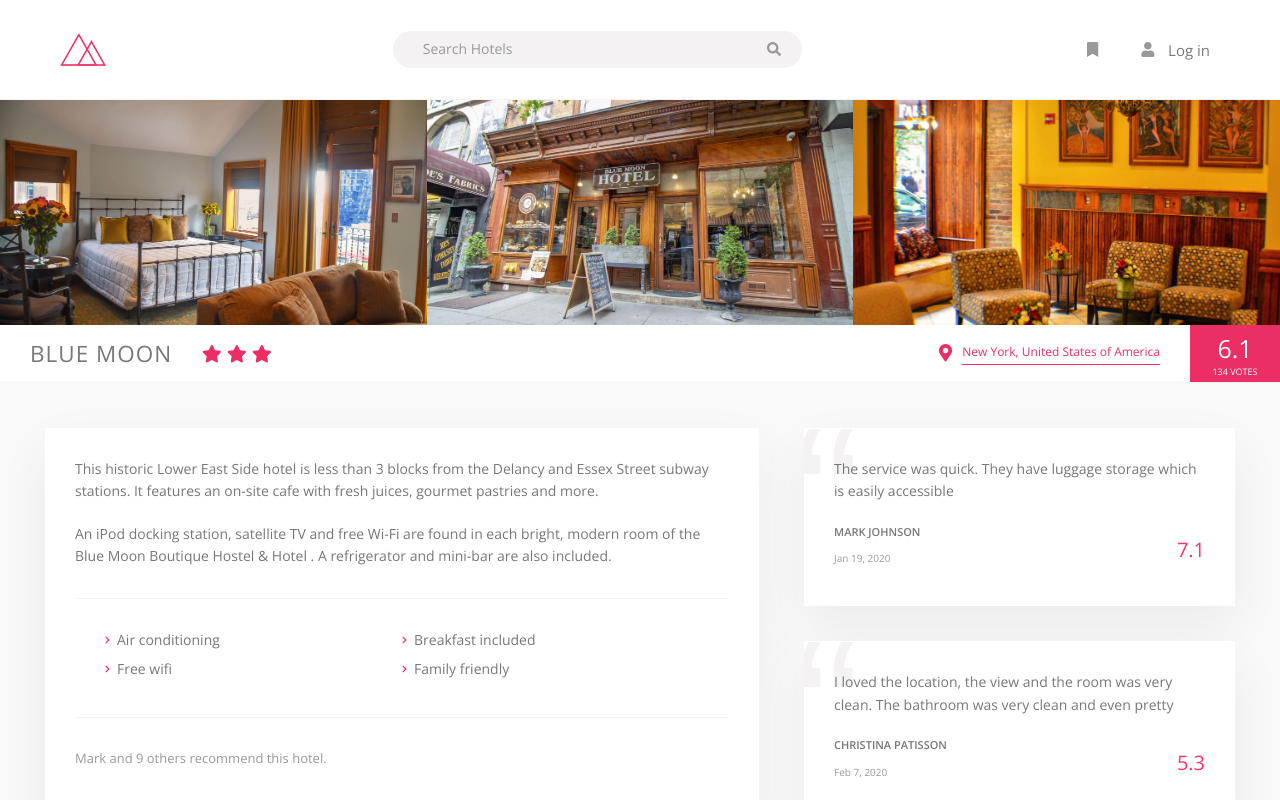
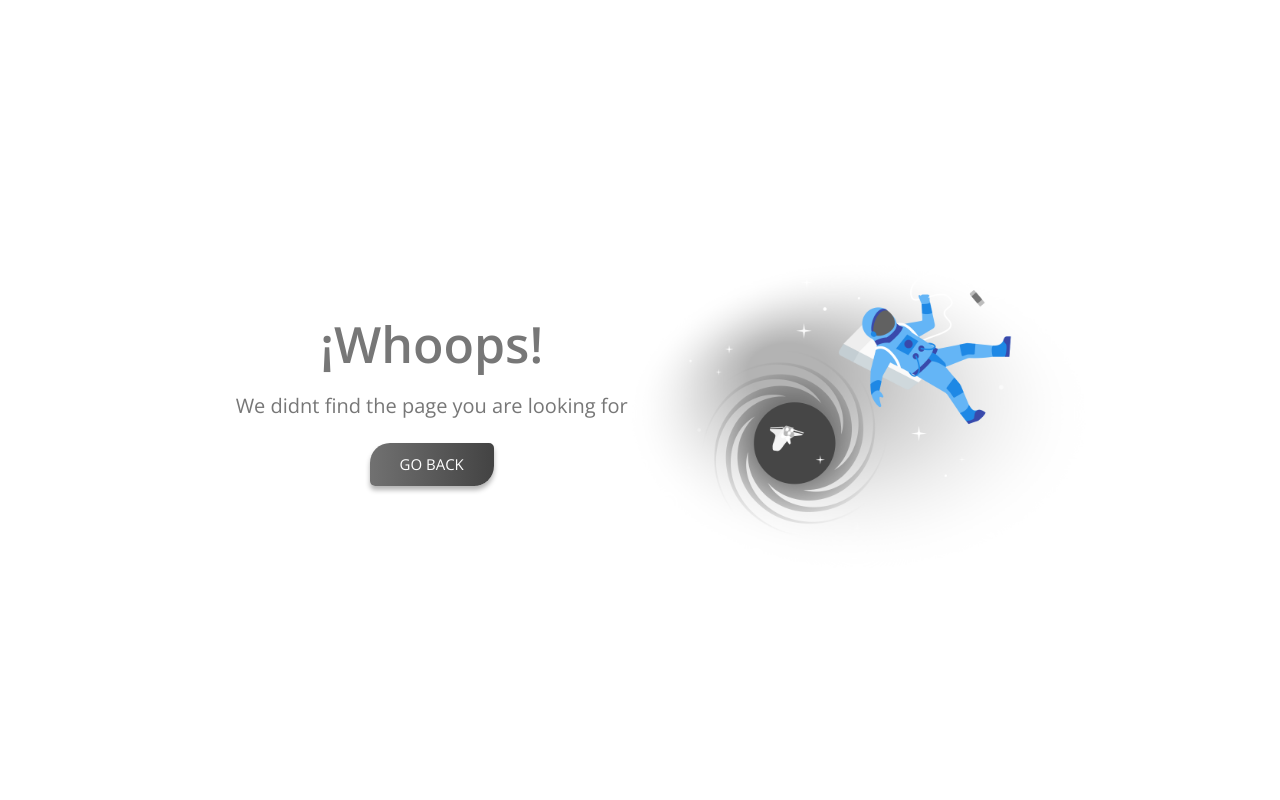
Before and after one commit to MartinFuster/ParadiseCity, a React (Create React App) app: page /blue-moon in a window 1280 px wide. Shown: the top 800 px of the page. Built offline with nearby package versions, Linux system fonts and the light colour scheme.

Commit message:
addded error 404 page

```diff
--- a/src/App.css
+++ b/src/App.css
@@ -761,6 +761,53 @@
     .popup__photo {
       height: 40rem; } }
 
+.error__container {
+  display: flex;
+  align-items: center;
+  justify-content: center;
+  min-height: 100vh; }
+  @media only screen and (max-width: 61.9375em) {
+    .error__container {
+      flex-direction: column; } }
+
+.error__content {
+  margin-left: 5rem;
+  display: flex;
+  flex-direction: column;
+  align-items: center;
+  justify-content: center; }
+  @media only screen and (max-width: 61.9375em) {
+    .error__content {
+      margin-top: 10rem;
+      margin-left: 0; } }
+
+.error__image {
+  height: 35rem; }
+  @media only screen and (max-width: 61.9375em) {
+    .error__image {
+      width: 100%;
+      height: auto;
+      margin-left: 0;
+      margin-bottom: 15rem; } }
+
+.no-match {
+  display: flex;
+  flex-direction: column;
+  overflow-x: hidden; }
+
+.big-text {
+  font-size: 5rem;
+  font-weight: 600;
+  margin-bottom: 2rem; }
+
+.btn-black {
+  padding: 1rem 3rem;
+  margin-top: 2rem;
+  border-radius: 2rem 0.5rem;
+  background-image: linear-gradient(to right, #717171, #434343); }
+  .btn-black:hover {
+    text-decoration: none; }
+
 @media only screen and (max-width: 61.9375em) {
   .container {
     max-width: 50rem; } }
--- a/src/App.js
+++ b/src/App.js
@@ -38,6 +38,7 @@
 import AqueenLavenderComments from "./components/AqueenLavenderComments";
 import BurjAlArabComments from "./components/BurjAlArabComments";
 import IstanbulGoldComments from "./components/IstanbulGoldComments";
+import NotFound from "./components/NotFound";
 
 library.add(
   faEnvelope,
@@ -69,6 +70,7 @@
       <div>
         <Switch>
           <Route path="/" exact component={Home} />
+          <Route path="*" component={NotFound} />
           <Route path="/las-palmas" exact component={LasPalmas} />
           <Route path="/las-palmas/comments" component={LasPalmasComments} />
           <Route path="/blue-moon" exact component={BlueMoon} />
--- /dev/null
+++ b/src/components/NotFound.js
@@ -0,0 +1,31 @@
+import React from "react";
+import NotFoundImg from "../img/page-not-found.png";
+import Footer from "./Footer";
+
+function NotFound() {
+  return (
+    <div className="no-match">
+      <div className="content">
+        <div className="container" data-aos="fade">
+          <div className="error__container">
+            <div className="error__content">
+              <h1 className="big-text">¡Whoops!</h1>
+              <h2 className="text">
+                We didnt find the page you are looking for
+              </h2>
+              <a href="/" className="btn btn-black">
+                Go Back
+              </a>
+            </div>
+            <div className="error__image-container">
+              <img src={NotFoundImg} alt="Not found" className="error__image" />
+            </div>
+          </div>
+        </div>
+      </div>
+      <Footer />
+    </div>
+  );
+}
+
+export default NotFound;
--- a/src/sass/_components.scss
+++ b/src/sass/_components.scss
@@ -959,3 +959,63 @@
     height: 40rem;
   }
 }
+
+// NOT FOUND /////////////////////////
+
+.error__container {
+  display: flex;
+  align-items: center;
+  justify-content: center;
+  min-height: 100vh;
+
+  @include media(tab-port-big) {
+    flex-direction: column;
+  }
+}
+
+.error__content {
+  margin-left: 5rem;
+  display: flex;
+  flex-direction: column;
+  align-items: center;
+  justify-content: center;
+  @include media(tab-port-big) {
+    margin-top: 10rem;
+    margin-left: 0;
+  }
+}
+
+.error__image {
+  height: 35rem;
+
+  @include media(tab-port-big) {
+    width: 100%;
+    height: auto;
+    margin-left: 0;
+    margin-bottom: 15rem;
+  }
+}
+
+.no-match {
+  display: flex;
+  flex-direction: column;
+
+  overflow-x: hidden;
+}
+
+.big-text {
+  font-size: 5rem;
+  font-weight: 600;
+  margin-bottom: 2rem;
+}
+
+.btn-black {
+  padding: 1rem 3rem;
+  margin-top: 2rem;
+  border-radius: 2rem 0.5rem;
+  background-image: linear-gradient(to right, #717171, #434343);
+
+  &:hover {
+    text-decoration: none;
+  }
+}
```
Also changed, not shown: src/img/page-not-found.png (added).
